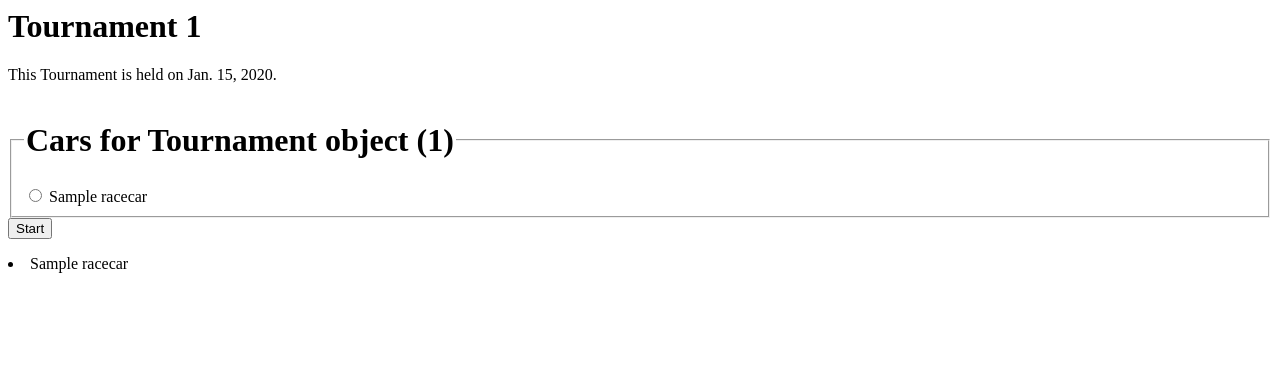
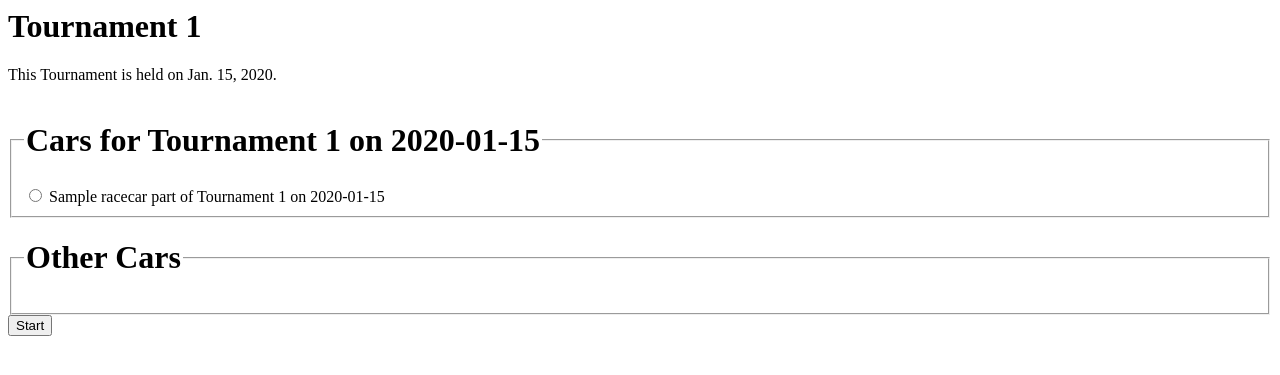
Before and after one commit to Nescient/chrace, a Django app: page /tourneys/1/ in a window 1280 px wide. Shown: the top 375 px of the page. Run offline with Django 3.2, Linux system fonts and the light colour scheme; tables that the repository leaves empty hold one stand-in row (values such as "Sample post").

Commit message:
feat(#3): updated tournament edit view

```diff
--- a/tourneys/admin.py
+++ b/tourneys/admin.py
@@ -1,7 +1,8 @@
 from django.contrib import admin
 
-from .models import Race, TimeTrial, Tournament
+from .models import Race, Registration, TimeTrial, Tournament
 
 admin.site.register(Race)
+admin.site.register(Registration)
 admin.site.register(TimeTrial)
 admin.site.register(Tournament)
--- a/tourneys/models.py
+++ b/tourneys/models.py
@@ -1,34 +1,54 @@
 from django.db import models
 from django.utils import timezone
+from django.core.validators import MaxValueValidator, MinValueValidator
 
-# get our racers models
-from django.apps import apps
-# Driver = apps.get_model('racers', 'Driver')
-# RaceCar = apps.get_model('racers', 'RaceCar')
+# this represents a set of races and register cars
+class Tournament(models.Model):
+   # the date of the tournament
+   date = models.DateField()
 
-# this represents a set of races
-class Tournament(models.Model):
-   date = models.DateField()
+   # the registered cars for the tournament
+   registered_cars = models.ManyToManyField('racers.RaceCar', through='Registration')
+
    #first = models.ForeignKey('racers.Driver', on_delete=models.CASCADE)
    #second = models.ForeignKey('racers.Driver', on_delete=models.CASCADE)
    #third = models.ForeignKey('racers.Driver', on_delete=models.CASCADE)
 
+   def __str__(self):
+      return f'Tournament {self.id} on {self.date}'
+
    def first(self):
       return 0
+
+# a single car and the tournament it participates in
+class Registration(models.Model):
+   tourney = models.ForeignKey(Tournament, on_delete=models.CASCADE)
+   car = models.ForeignKey('racers.RaceCar', on_delete=models.CASCADE)
+
+   def __str__(self):
+      return f'{self.car} part of {self.tourney}'
 
 # four cars go down the track, 1 winner is a fact
 class Race(models.Model):
    tourney = models.ForeignKey(Tournament, on_delete=models.CASCADE)
-   start_time = models.DateTimeField()
+   start_time = models.TimeField(null=True, blank=True)
    racers = models.ManyToManyField('racers.RaceCar', through='TimeTrial')
+
+   def __str__(self):
+      return f'Race {self.id} from {self.tourney}'
 
 # a single car and it's time in a single race
 class TimeTrial(models.Model):
+   MAX_LANES = 4
    race = models.ForeignKey(Race, on_delete=models.CASCADE)
    car = models.ForeignKey('racers.RaceCar', on_delete=models.CASCADE)
+   lane = models.IntegerField(validators=[
+                                 MaxValueValidator(MAX_LANES),
+                                 MinValueValidator(1)
+                              ])
    #mid_time_ns = models.IntegerField()
    #end_time_ns = models.IntegerField()
-   end_time = models.DateTimeField()
+   end_time = models.TimeField(null=True, blank=True)
 
    # get the average miles per hour
    def mph(self):
@@ -37,8 +57,12 @@ class TimeTrial(models.Model):
 
    # get the elapsed time at the finish line
    def et(self):
+      if not self.race.start_time or not self.end_time:
+         return -1
       delta = self.race.start_time - self.end_time
       return delta.total_seconds()
 
    def __str__(self):
-      return f'{self.car} with ET: {self.et():.3f}'
+      et = self.et()
+      et_str = '{self.et():.3f}' if et >= 0 else '?'
+      return f'{self.car} with ET: {et_str}'
--- a/tourneys/templates/tourneys/edit.html
+++ b/tourneys/templates/tourneys/edit.html
@@ -6,19 +6,17 @@
 <fieldset>
     <legend><h1>Cars for {{tourney}}</h1></legend>
     {% if error_message %}<p><strong>{{ error_message }}</strong></p>{% endif %}
-    {% for car in racers.car.all %}
+    {% for car in my_cars %}
         <input type="radio" name="incar" id="incar{{ forloop.counter }}" value="{{ car.id }}">
         <label for="incar{{ forloop.counter }}">{{ car }}</label><br>
     {% endfor %}
-    {% for car in all_cars %}
+</fieldset>
+<fieldset>
+    <legend><h1>Other Cars</h1></legend>
+    {% for car in other_cars %}
        <input type="radio" name="outcar" id="outcar{{ forloop.counter }}" value="{{ car.id }}">
-        <label for="outcar{{ forloop.counter }}">{{ car }}</label><br>
+       <label for="outcar{{ forloop.counter }}">{{ car }}</label><br>
     {% endfor %}
 </fieldset>
 <input type="submit" value="Start">
 </form>
-
-
-{% for car in all_cars %}
-        <li>{{car}}</li>
-    {% endfor %}
--- a/tourneys/views.py
+++ b/tourneys/views.py
@@ -1,5 +1,5 @@
 from django.shortcuts import get_object_or_404,render
-from .models import Race,Tournament
+from .models import Race,Tournament,Registration
 from django.http import HttpResponseRedirect
 from django.shortcuts import get_object_or_404, render
 from django.urls import reverse
@@ -22,12 +22,21 @@ class RaceView(generic.DetailView):
 @require_http_methods(["GET", "POST"])
 def edit(request, pk):
    tourney = get_object_or_404(Tournament)
+   my_cars = Registration.objects.filter(tourney_id=tourney.id)#.order_by('name')
+
+   my_cars_ids = []
+   for c in my_cars:
+      my_cars_ids.append(c.id)
+
    RaceCar = apps.get_model('racers', 'RaceCar')
-   all_cars = RaceCar.objects.all()
+   other_cars = RaceCar.objects.exclude(pk__in=my_cars_ids)
+
    context = {
       'tourney' : tourney,
-      'all_cars': all_cars,
+      'other_cars': other_cars,
+      'my_cars' : my_cars,
    }
+
    return render(request, 'tourneys/edit.html', context)
 
 class TourneyEditView(generic.DetailView):
```
Also changed, not shown: tourneys/migrations/0002_auto_20220612_1712.py (added), tourneys/migrations/0003_alter_race_start_time.py (added), tourneys/migrations/0004_alter_timetrial_end_time.py (added), tourneys/migrations/0005_auto_20220612_1728.py (added), tourneys/migrations/0006_auto_20220612_1755.py (added).
